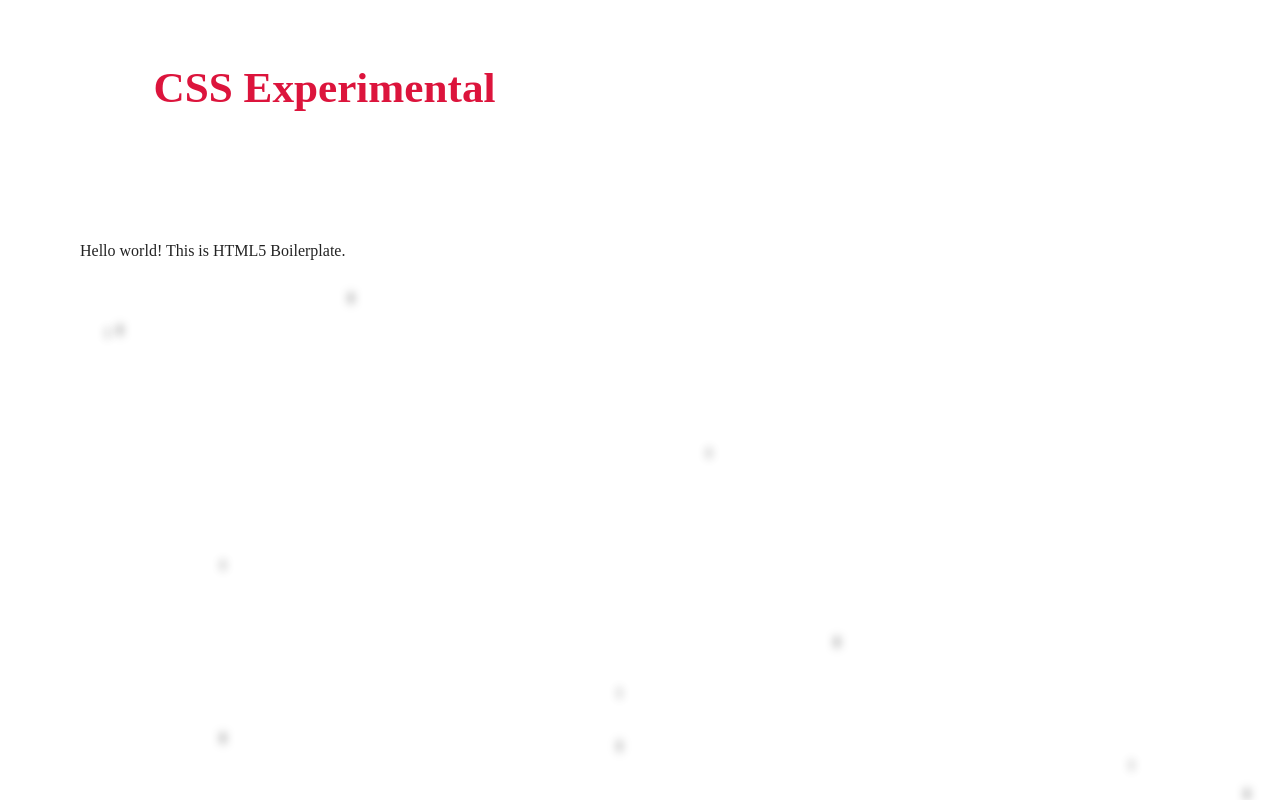
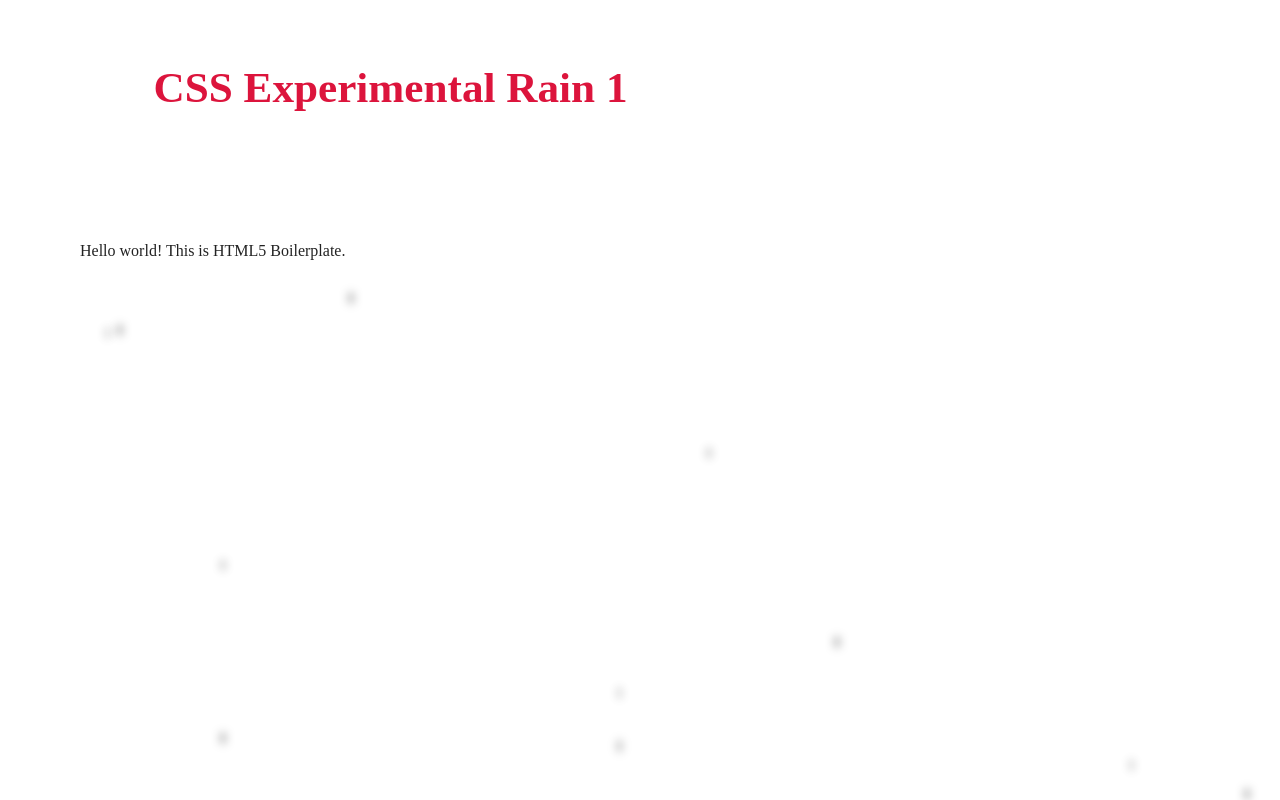
Before and after one commit to GraemeTG/css-experiments, a website built with Parcel: page index.html in a window 1280 px wide. Shown: the top 800 px of the page. Built offline with nearby package versions, Linux system fonts and the light colour scheme.

Commit message:
changed title

```diff
--- a/index.html
+++ b/index.html
@@ -28,7 +28,7 @@
   <!-- Add your site or application content here -->
   <header>
     <br />
-    <h3>CSS Experimental</h3>
+    <h3>CSS Experimental Rain 1</h3>
   </header>
 
   <div class="container">
```
